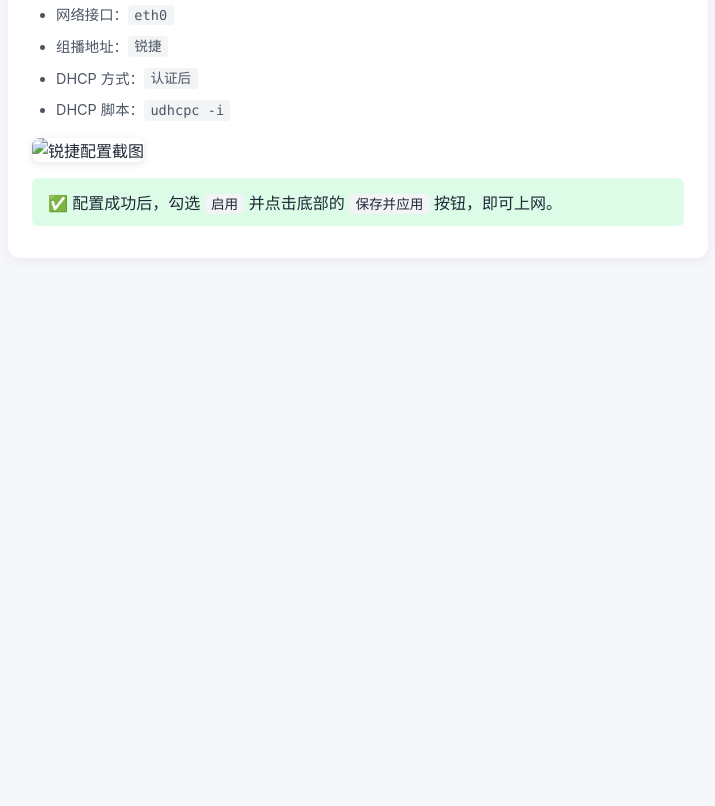
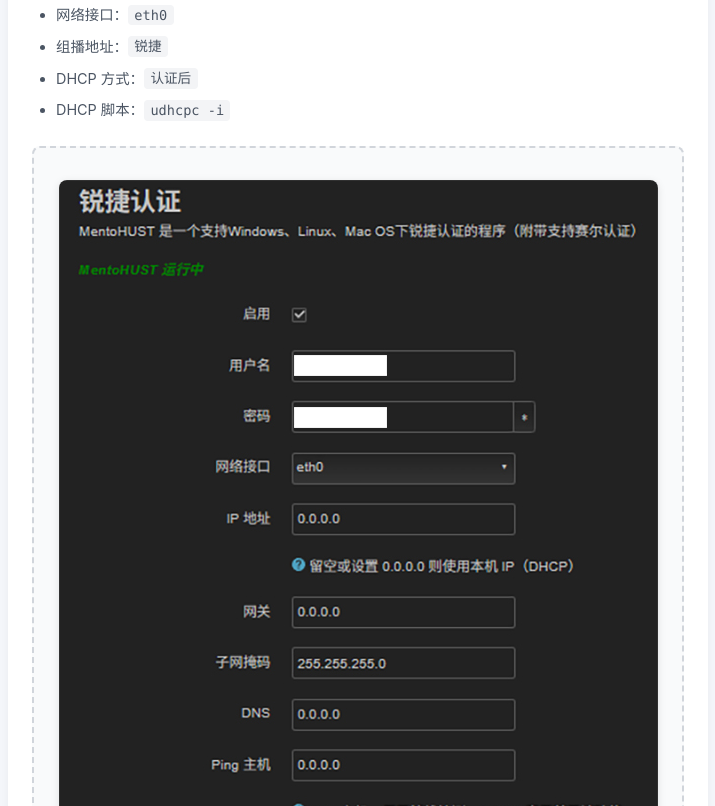
Before and after one commit to Liujun3712/Lab-Information, a website: page src/campus-login.html in a window 1280 px wide. Shown: the part 714-1520 px from the top of the page, without its empty margins (282-997 px from the left). Before the commit the page ends 1004 px from the top, so only its background shows below. Drawn offline with Linux system fonts and the light colour scheme.

Commit message:
更新图片

```diff
--- a/src/campus-login.html
+++ b/src/campus-login.html
@@ -143,7 +143,9 @@
         </ul>
 
         <!-- 图片插入位置 -->
-<img src="images/ruijie-config.png" alt="锐捷配置截图" style="max-width:100%; height:auto; border-radius:8px; box-shadow:0 2px 8px rgba(0,0,0,0.1);">
+        <div class="image-placeholder">
+            <img src="images/ruijie-config.jpg" alt="锐捷配置截图" style="max-width:100%; height:auto; border-radius:8px; box-shadow:0 2px 8px rgba(0,0,0,0.1);">
+        </div>
 
         <div class="button-hint">
             ✅ 配置成功后，勾选 <code>启用</code> 并点击底部的 <code>保存并应用</code> 按钮，即可上网。
```
